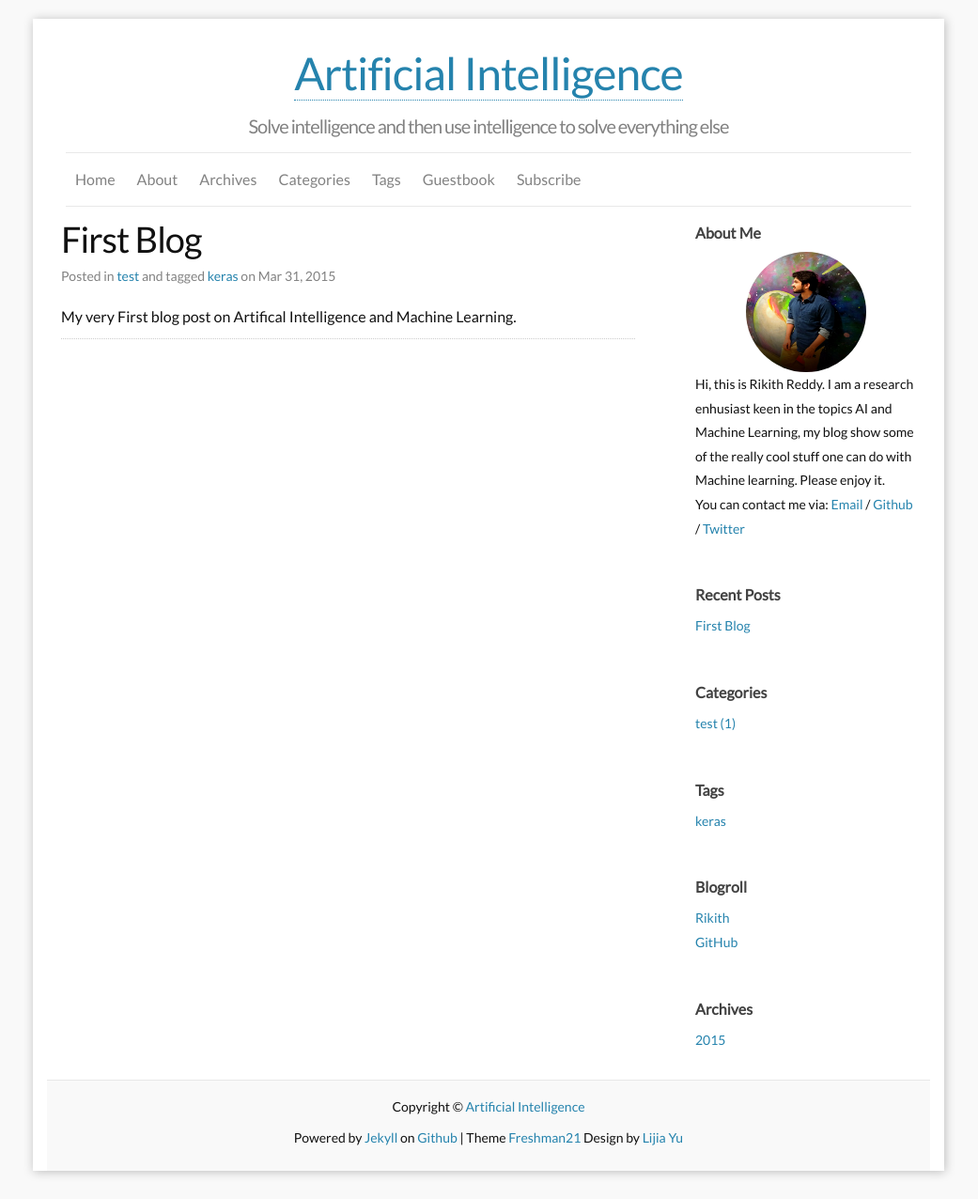
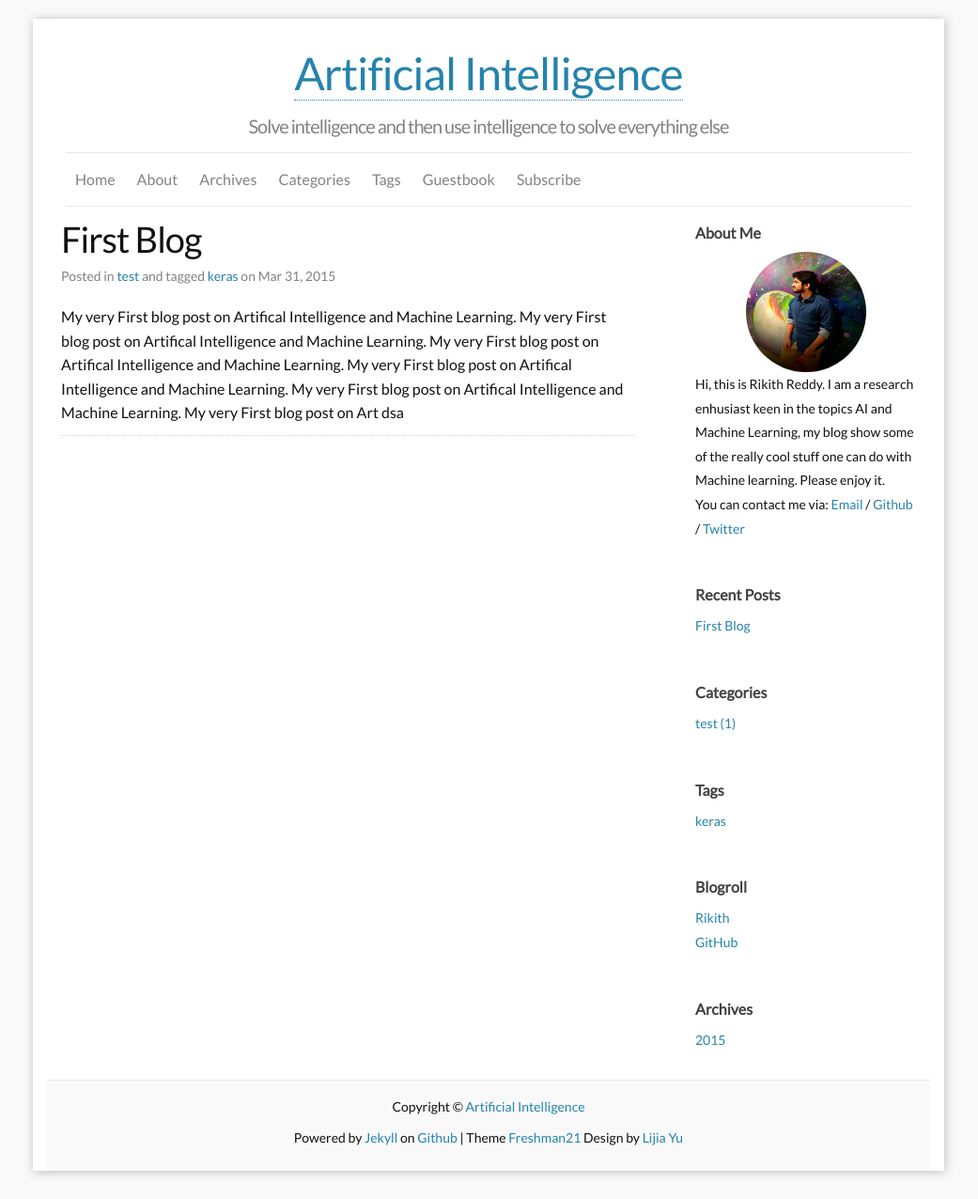
Before and after one commit to rikithreddy/rikithreddy.github.io, a Jekyll site: the page built from _posts/2015-03-31-TestBlog.md, in a window 1280 px wide. Shown: the whole page at 94% size, without its empty margins (120-1161 px from the left). Built offline with Jekyll 4.4.1, drawn with Linux system fonts in a browser that asks for light colours; comment, search, counter and statistics services are not loaded.

Commit message:
Test Blog

```diff
--- a/_posts/2015-03-31-TestBlog.md
+++ b/_posts/2015-03-31-TestBlog.md
@@ -4,8 +4,18 @@ title: First Blog
 layout: post
 author: Rikith Reddy
 category: test
+excerpt_separator: <!--more-->
 tags:
 - keras
+
 ---
 
 My very First blog post on Artifical Intelligence and Machine Learning.
+<!--more-->
+My very First blog post on Artifical Intelligence and Machine Learning.
+My very First blog post on Artifical Intelligence and Machine Learning.
+My very First blog post on Artifical Intelligence and Machine Learning.
+My very First blog post on Artifical Intelligence and Machine Learning.
+My very First blog post on Art
+<!--more-->
+dsa
```
